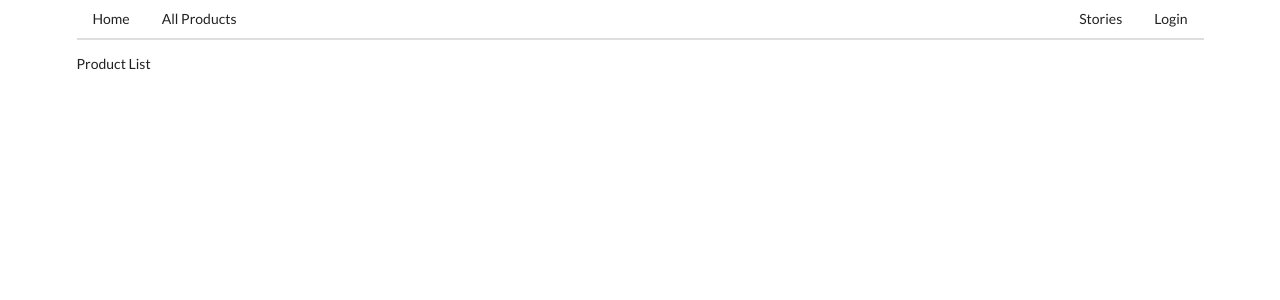
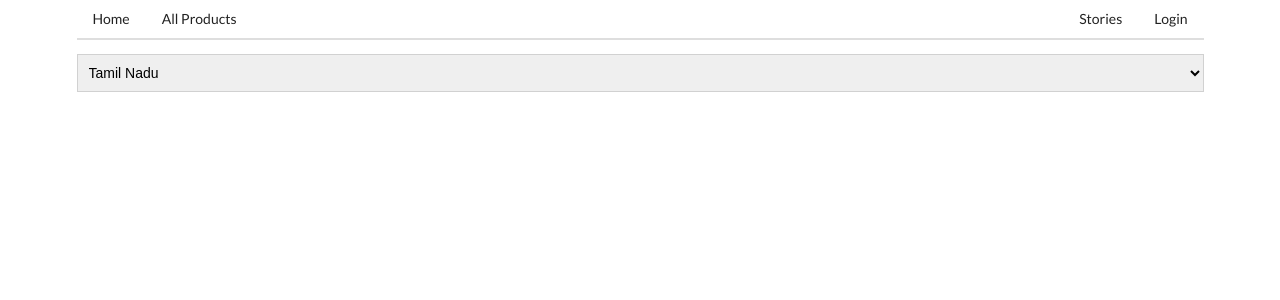
Before and after one commit to Avitrya/Rural, a React (Create React App) app: page /product in a window 1280 px wide. Shown: the top 300 px of the page. Built offline with nearby package versions, Linux system fonts and the light colour scheme.

Commit message:
added villages

```diff
--- a/package.json
+++ b/package.json
@@ -13,6 +13,7 @@
     "react-redux": "^7.2.4",
     "react-router-dom": "^5.2.0",
     "react-scripts": "4.0.3",
+    "react-select": "^4.3.1",
     "redux": "^4.1.0",
     "redux-form": "^8.3.7",
     "redux-thunk": "^2.3.0",
--- a/src/components/Rural/Product.js
+++ b/src/components/Rural/Product.js
@@ -1,11 +1,39 @@
 import React from 'react';
+import Villages from './Villages';
+class Product extends React.Component {
 
-const Product = () => {
-    return (
-        <div >
-          Product List
-        </div>
-      );
+    constructor(props) {
+        super(props);
+        this.state = {
+            selectedState : null,
+            isStatePresent: false
+        };
+    }
+    handleStateChange(e){
+        this.setState({
+            selectedState : e.target.value,
+            isStatePresent : true
+        })
+    }
+    render() {
+        console.log(this.state.isStatePresent);
+        console.log(this.state.selectedState);
+        return (
+                <div>
+                    <select id="States" multiple="" className="ui fluid dropdown"
+                    onChange = {(e) => {this.handleStateChange(e)}}>
+                        <option value="TN">Tamil Nadu</option>
+                        <option value="Telangana">Telangana</option>
+                        <option value="Karnataka">Karnataka</option>
+                        <option value="Gujarat">Gujarat</option>
+                        <option value="Assam">Assam</option>
+                        <option value="Jammu Kashmir">Jammu Kashmir</option>
+                        <option value="Orissa">Orissa</option>
+                    </select>
+                    {this.state.isStatePresent ? <Villages MyProp = {this.state.selectedState}/> : <div></div>}
+                </div>
+             );
+    }
 };
 
 export default Product;
--- /dev/null
+++ b/src/components/Rural/Villages.js
@@ -0,0 +1,26 @@
+import React from 'react';
+import Select from 'react-select';
+
+class Villages extends React.Component {
+    constructor(props){
+        super(props);
+        this.map = new Map([["Karnataka", ["Hubli", "Belakavadi", "Hoskote"]],
+            ["Tamil Nadu" , ["Attur", "Sathyamangalam", "Pudukottai"]],
+            ["Gujarat", ["Amreli", "Babra", "Dasada"]]]);
+    }
+    render() {
+        var villagesList = [];
+        this.map.get(this.props["MyProp"]).forEach(element => {
+            villagesList.push({label: element, value : element})
+        });
+        console.log(villagesList);
+        return(
+            <div>
+                <Select id="Villages"  className="ui fluid dropdown"
+                options={villagesList}/>
+            </div>
+        )
+    }
+}
+
+export default Villages;
```
Also changed, not shown: 1 other file (tests, documents, lock files or other folders).
